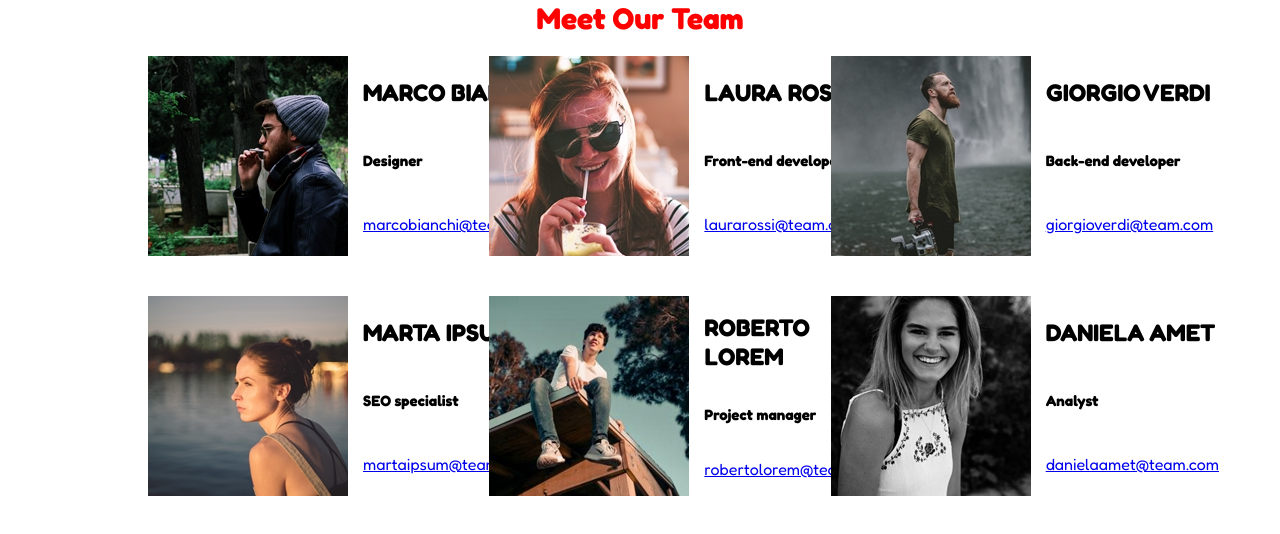
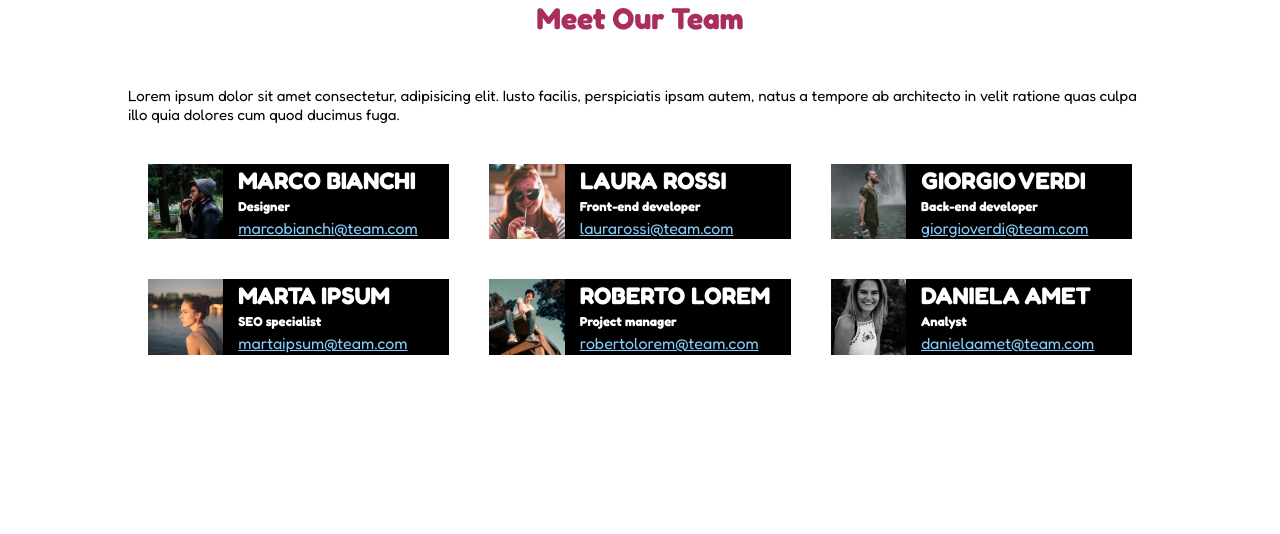
Before and after one commit to GiuseppeDep/html-css-flex-cards, a plain HTML site: page index.html in a window 1280 px wide. Drawn offline with Linux system fonts and the light colour scheme.

Commit message:
feat:eser flex cards completo più bonus

```diff
--- a/css/style.css
+++ b/css/style.css
@@ -6,6 +6,7 @@
 
 img{
     max-width: 100%;
+    width: 25%;
 }
 
 body{
@@ -19,9 +20,10 @@ body{
 }
 
 .title{
-    color: red;
+    color: rgb(169, 46, 93);
     text-align: center;
     font-size: 30px;
+    margin-bottom: 50px;
 }
 
 .row{
@@ -42,6 +44,7 @@ body{
 
 .user-box{
     display: flex;
+    background-color: rgb(0, 0, 0);
 
 
 
@@ -54,13 +57,42 @@ body{
 }
 h3{
     margin-left: 15px;
-    font-size: 15px;
+    font-size: 13px;
+    color: rgb(255, 255, 255);
 }
 
 a{
     margin-left: 15px;
+    color: rgb(135, 206, 250);
 }
 
 h2{
     margin-left: 15px;
+    color: rgb(255, 255, 255);
 }
+
+p{
+    font-size: 15px;
+
+
+}
+.profile-section{
+    margin-top: 20px;
+}
+
+@media screen and (min-width:375px){
+    .col{
+        width: calc(100% / 1);
+    }
+}
+
+@media screen and (min-width:768px){
+    .col{
+        width: calc(100% / 2);
+    }
+}
+@media screen and (min-width:1024px){
+    .col{
+        width: calc(100% / 3);
+    }
+}
--- a/index.html
+++ b/index.html
@@ -15,8 +15,13 @@
 <body>
     <main>
         <section>
+
             <div class="container">
                 <h1 class="title">Meet Our Team</h1>
+
+
+                    <p>Lorem ipsum dolor sit amet consectetur, adipisicing elit. Iusto facilis, perspiciatis ipsam autem, natus a tempore ab architecto in velit ratione quas culpa illo quia dolores cum quod ducimus fuga.</p>
+
 
 
 
```
